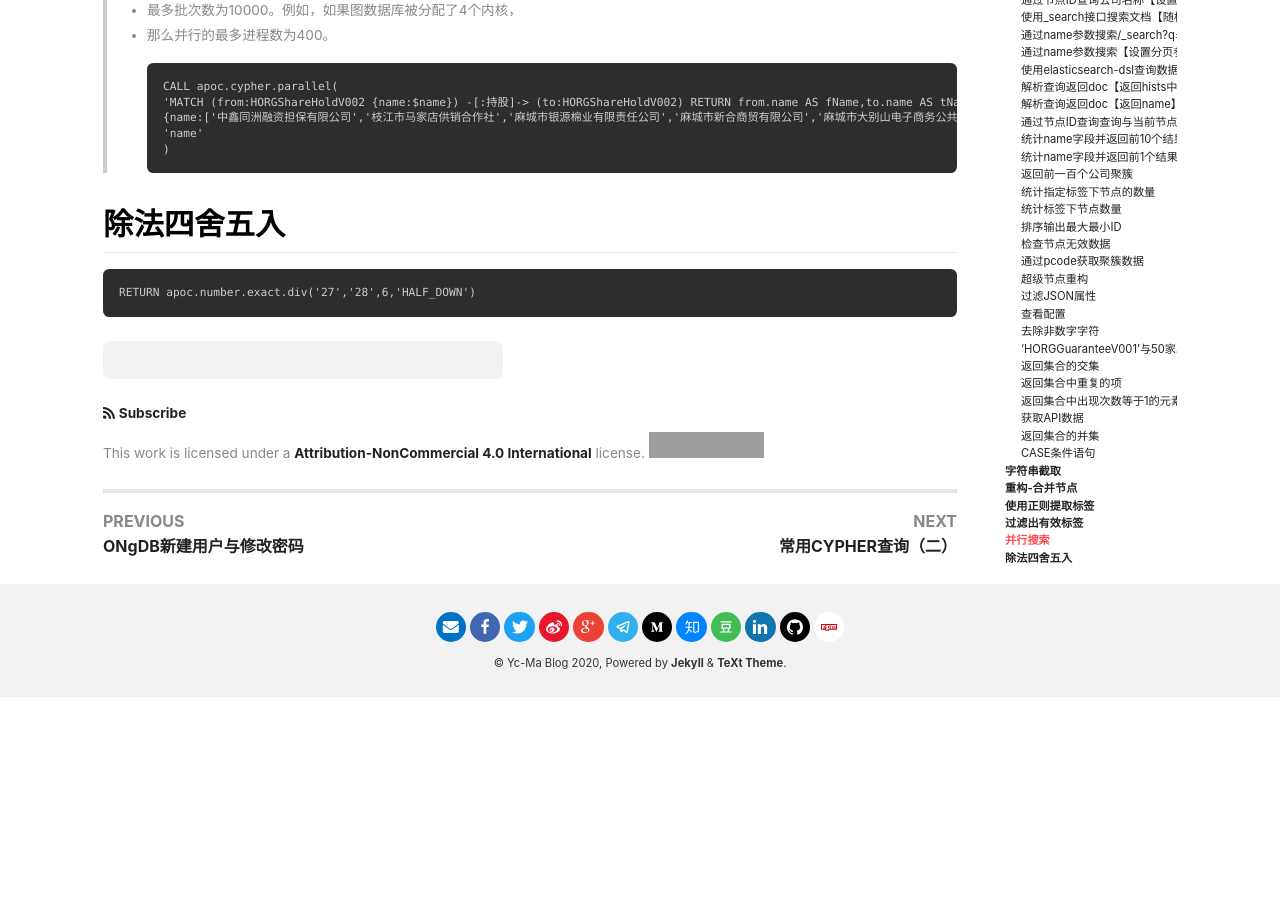
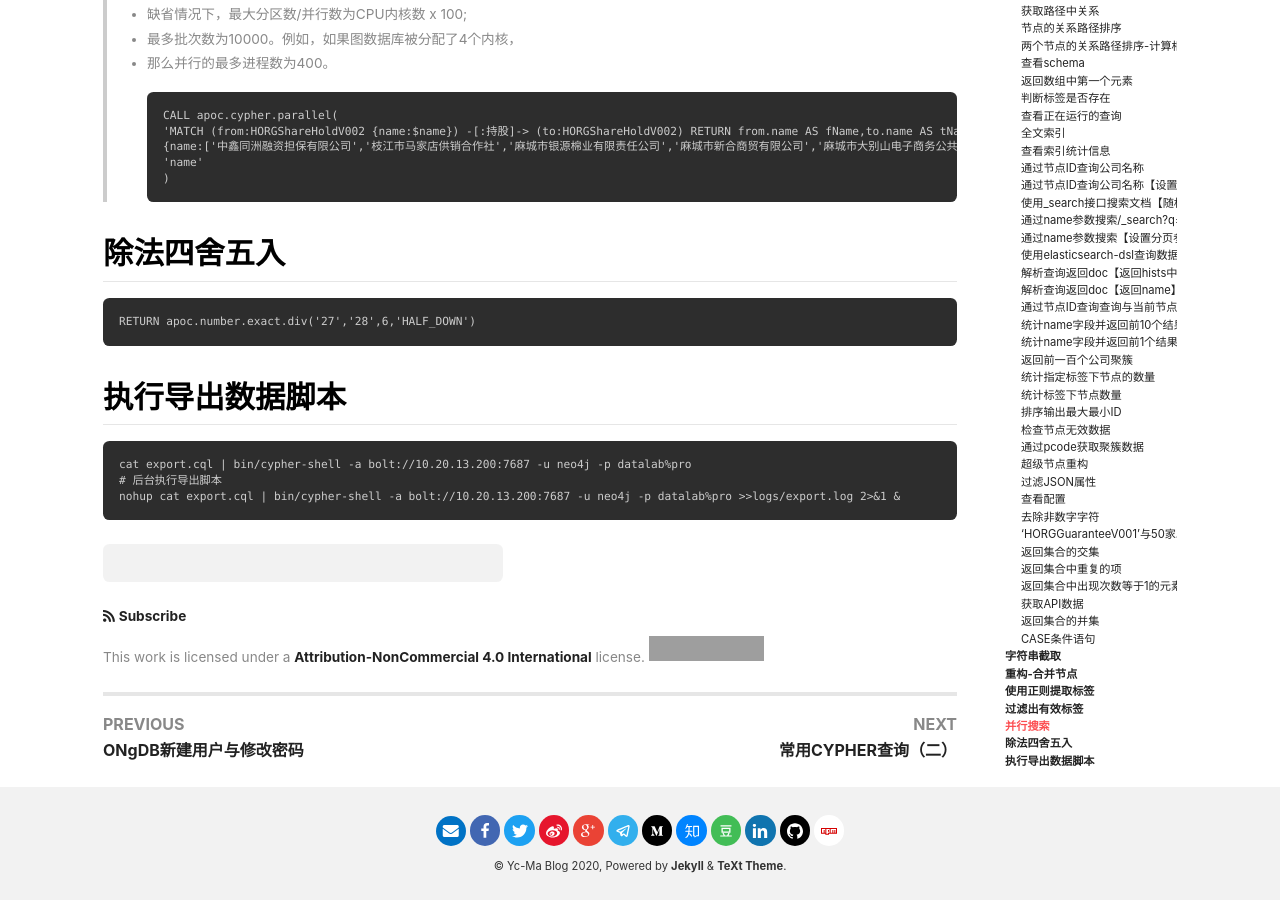
Before and after one commit to crazyyanchao/blog, a Jekyll site: the page built from _posts/2020-06-16-常用CYPHER查询（一）.md, in a window 1280 px wide and 900 px high, scrolled down 13169 px. Built offline with Jekyll 4.4.1, drawn with Linux system fonts in a browser that asks for light colours; nearby versions of some CDN libraries; comment, search, counter and statistics services are not loaded; before the commit the page ends 13866 px from its top, so only the background shows below that; grey boxes are pictures that could not be loaded.

Commit message:
后台导出脚本

````diff
--- a/_posts/2020-06-16-常用CYPHER查询（一）.md
+++ b/_posts/2020-06-16-常用CYPHER查询（一）.md
@@ -462,3 +462,10 @@ CALL apoc.cypher.parallel(
 ```
 RETURN apoc.number.exact.div('27','28',6,'HALF_DOWN')
 ```
+
+## 执行导出数据脚本
+```
+cat export.cql | bin/cypher-shell -a bolt://10.20.13.200:7687 -u neo4j -p datalab%pro
+# 后台执行导出脚本
+nohup cat export.cql | bin/cypher-shell -a bolt://10.20.13.200:7687 -u neo4j -p datalab%pro >>logs/export.log 2>&1 &
+```
````
Also changed, not shown: _posts/2021-01-14-ONgDB-APOC自定义函数和过程.md (+7 -0 lines).
